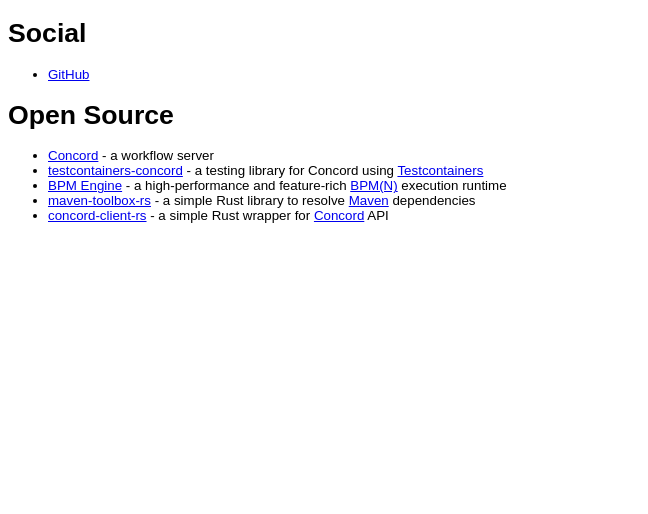
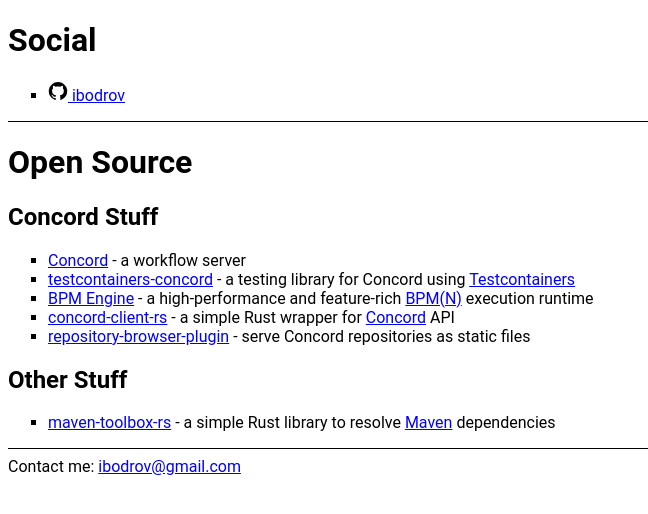
Before and after one commit to ibodrov/ibodrov.github.io, a plain HTML site: page index.html in a window 1280 px wide. Shown: the whole page, without its empty margins (0-648 px from the left). Drawn offline with Linux system fonts and the light colour scheme.

Commit message:
Update list of OSS work, some styling

```diff
--- a/index.html
+++ b/index.html
@@ -9,17 +9,36 @@
 
 <body>
     <h1>Social</h1>
-    <ul>
-        <li><a href="https://github.com/ibodrov/">GitHub</a></li>
+    <ul style="list-style-type: square">
+        <li>
+            <a href="https://github.com/ibodrov/">
+                <div style="width: 20px; height: 20px; display: inline-block">
+                    <svg class="MuiSvgIcon-root MuiSvgIcon-fontSizeMedium css-y65znf" focusable="false" aria-hidden="true" viewBox="0 0 24 24" data-testid="GitHubIcon"><path d="M12 1.27a11 11 0 00-3.48 21.46c.55.09.73-.28.73-.55v-1.84c-3.03.64-3.67-1.46-3.67-1.46-.55-1.29-1.28-1.65-1.28-1.65-.92-.65.1-.65.1-.65 1.1 0 1.73 1.1 1.73 1.1.92 1.65 2.57 1.2 3.21.92a2 2 0 01.64-1.47c-2.47-.27-5.04-1.19-5.04-5.5 0-1.1.46-2.1 1.2-2.84a3.76 3.76 0 010-2.93s.91-.28 3.11 1.1c1.8-.49 3.7-.49 5.5 0 2.1-1.38 3.02-1.1 3.02-1.1a3.76 3.76 0 010 2.93c.83.74 1.2 1.74 1.2 2.94 0 4.21-2.57 5.13-5.04 5.4.45.37.82.92.82 2.02v3.03c0 .27.1.64.73.55A11 11 0 0012 1.27"></path></svg>
+                </div>
+                <span>ibodrov</span>
+            </a>
+        </li>
     </ul>
 
+    <hr/>
+
     <h1>Open Source</h1>
-    <ul>
+    <h2>Concord Stuff</h2>
+    <ul style="list-style-type: square">
         <li><a href="https://github.com/walmartlabs/concord">Concord</a> - a workflow server</li>
         <li><a href="https://github.com/concord-workflow/testcontainers-concord">testcontainers-concord</a> - a testing library for Concord using <a href="https://www.testcontainers.org/">Testcontainers</a></li>
         <li><a href="https://github.com/concord-workflow/bpm">BPM Engine</a> - a high-performance and feature-rich <a href="https://en.wikipedia.org/wiki/Business_Process_Model_and_Notation">BPM(N)</a> execution runtime</li>
+        <li><a href="https://github.com/ibodrov/concord-client-rs">concord-client-rs</a> - a simple Rust wrapper for <a href="https://github.com/walmartlabs/concord">Concord</a> API</li>
+        <li><a href="https://github.com/concord-workflow/repository-browser-plugin">repository-browser-plugin</a> - serve Concord repositories as static files</li>
+    </ul>
+
+    <h2>Other Stuff</h2>
+    <ul style="list-style-type: square">
         <li><a href="https://github.com/concord-workflow/maven-toolbox-rs">maven-toolbox-rs</a> - a simple Rust library to resolve <a href="http://maven.apache.org/">Maven</a> dependencies</li>
-        <li><a href="https://github.com/ibodrov/concord-client-rs">concord-client-rs</a> - a simple Rust wrapper for <a href="https://github.com/walmartlabs/concord">Concord</a> API</li>
     </ul>
+
+    <hr/>
+
+    Contact me: <a href="mailto:ibodrov@gmail.com">ibodrov@gmail.com</a>
 </body>
 </html>
--- a/styles.css
+++ b/styles.css
@@ -1,4 +1,13 @@
 body {
-    font-family: sans-serif;
-    font-size: 10pt;
+    font-family: Roboto, Helvetica, Arial, sans-serif;
+    font-size: 12pt;
 }
+
+a, a:visited, a:hover, a:active {
+    color: blue
+}
+
+hr {
+    border: 0;
+    border-top: 1px solid black;
+}
```
